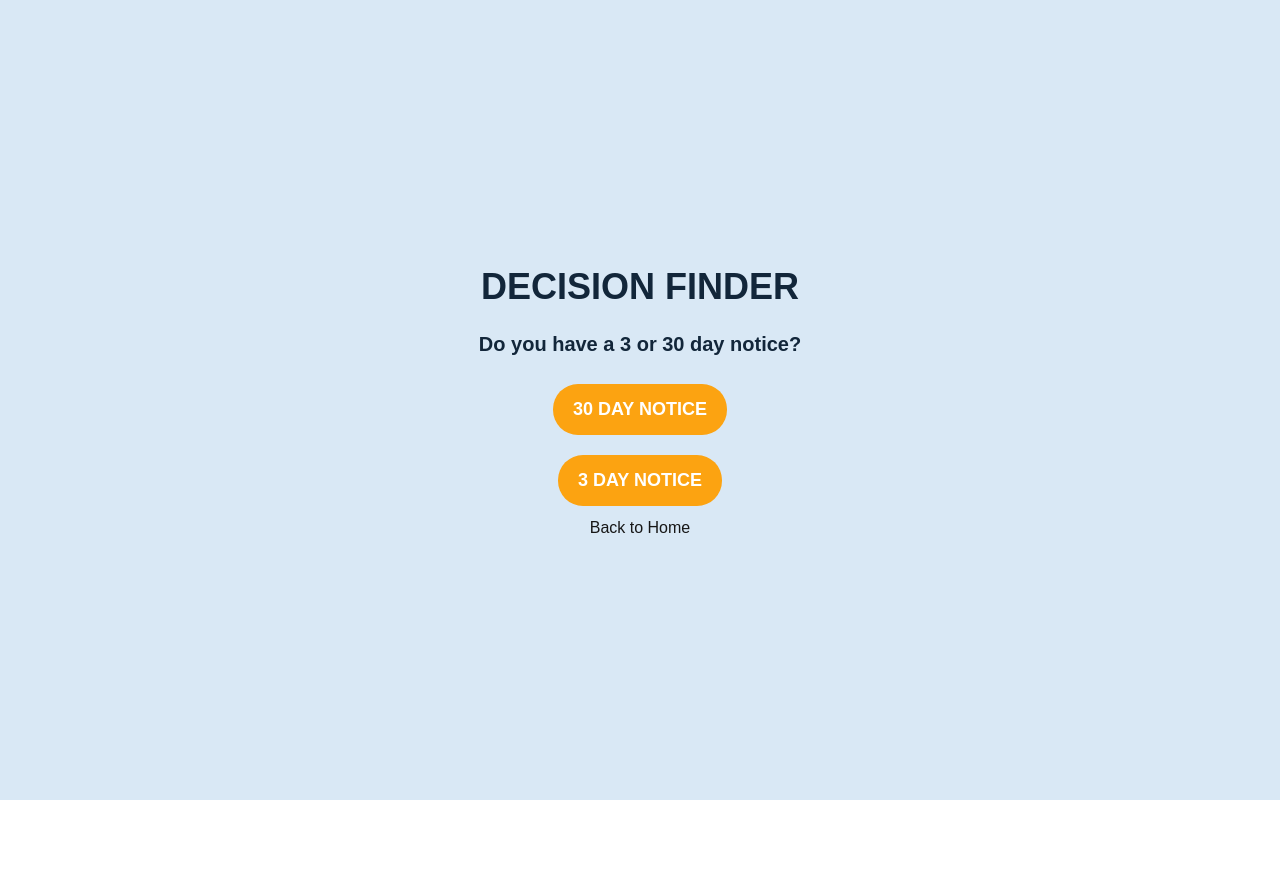
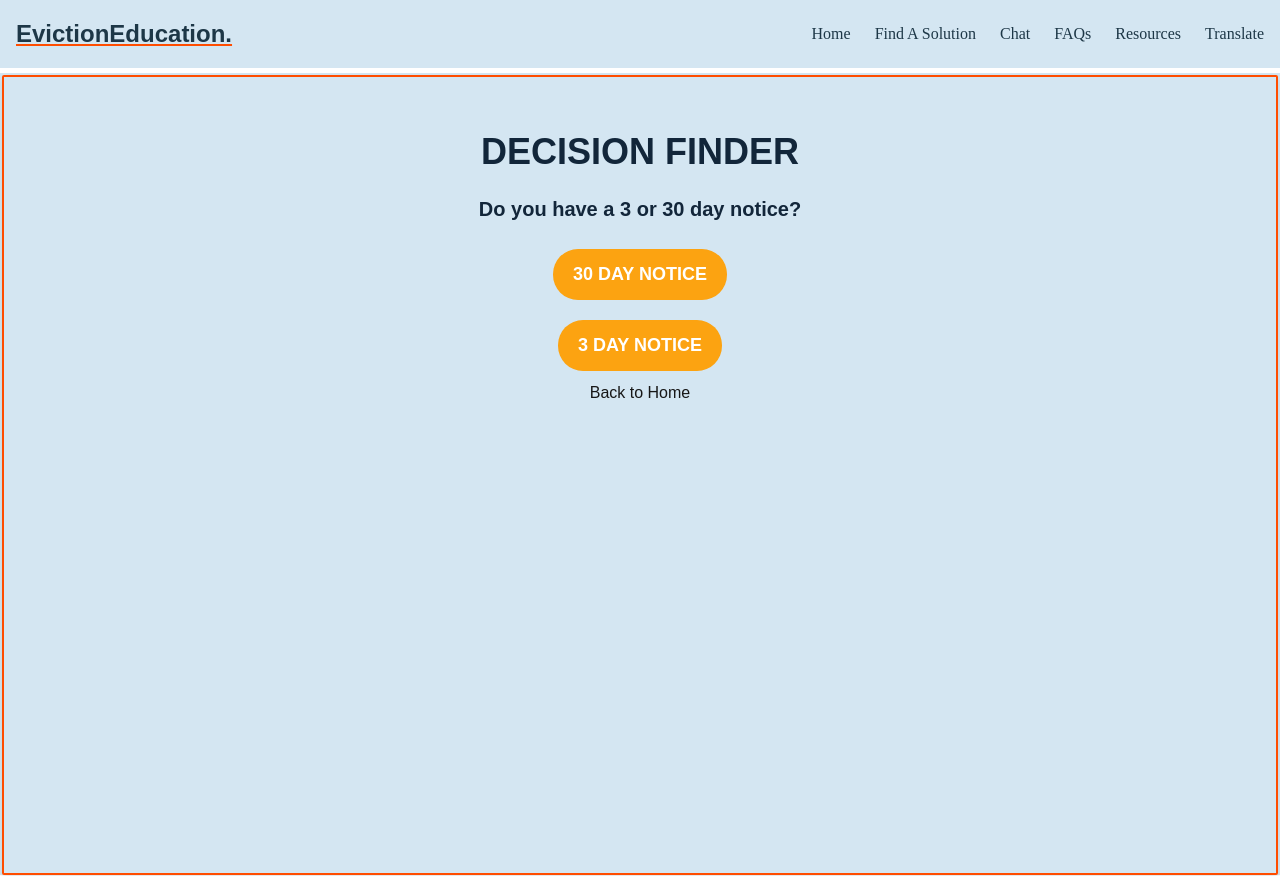
Before and after one commit to aerin-krebs/5915Eviction2, a Next.js app in the folder eviction2app/: page /decision-finder in a window 1280 px wide. Before the commit the page ends 800 px from the top, so only its background shows below. Built offline with nearby package versions, Linux system fonts and the light colour scheme.

Commit message:
Solution page css updates

```diff
--- a/eviction2app/src/app/decision-finder/DecisionFinder.module.css
+++ b/eviction2app/src/app/decision-finder/DecisionFinder.module.css
@@ -1,19 +1,25 @@
 /* General Styles */
-.container {
+/* .container {
     display: flex;
     flex-direction: column;
-    justify-content: center;
+    justify-content: center; */
     /* Centers content vertically */
-    align-items: center;
+    /* align-items: center; */
     /* Centers content horizontally */
+    /* min-height: 100vh; */
+    /* Ensures full-page height */
+    /* width: 100%;
+    padding: 40px 20px;
+    background-color: #d9e8f5; */
+    /* Light blue background */
+    /* font-family: 'Arial', sans-serif;
+    text-align: center; */
+/* } */
+
+.container {
     min-height: 100vh;
-    /* Ensures full-page height */
-    width: 100%;
-    padding: 40px 20px;
-    background-color: #d9e8f5;
-    /* Light blue background */
-    font-family: 'Arial', sans-serif;
-    text-align: center;
+    background-color: #d4e6f2;
+    font-family: sans-serif;
 }
 
 /* Title */
@@ -80,3 +86,19 @@
     transition: background 0.3s ease;
     margin-top: 10px;
 }
+
+.contentBox {
+    max-width: 100vw;
+    min-height: 100vh;
+    margin: .1rem;
+    padding: 3rem;
+    text-align: center;
+    border: 2px solid #ff4d00;
+    border-radius: 2px;
+    box-shadow: 0 4px 6px rgba(0, 0, 0, 0.1);
+    background-color: #d4e6f2;
+    display: flex;
+    flex-direction: column;
+    /* justify-content: center; */
+    align-items: center;
+}
--- a/eviction2app/src/app/decision-finder/page.js
+++ b/eviction2app/src/app/decision-finder/page.js
@@ -1,6 +1,7 @@
 "use client";
 
 import Link from 'next/link';
+import Header from '../components/Header.js';
 import { useState } from 'react';
 import styles from './DecisionFinder.module.css'; // Import CSS file
 
@@ -13,6 +14,8 @@ export default function DecisionFinder() {
 
     return (
         <div className={styles.container}>
+            <Header/>
+            <div className={styles.contentBox}>
                 <h1 className={styles.title}>Decision Finder</h1>
 
                 {step === 'start' && (
@@ -110,5 +113,6 @@ export default function DecisionFinder() {
                     Back to Home
                 </Link>
             </div>
+        </div>
     );
 }
```
Lines whose indentation alone changed are shown as unchanged.
